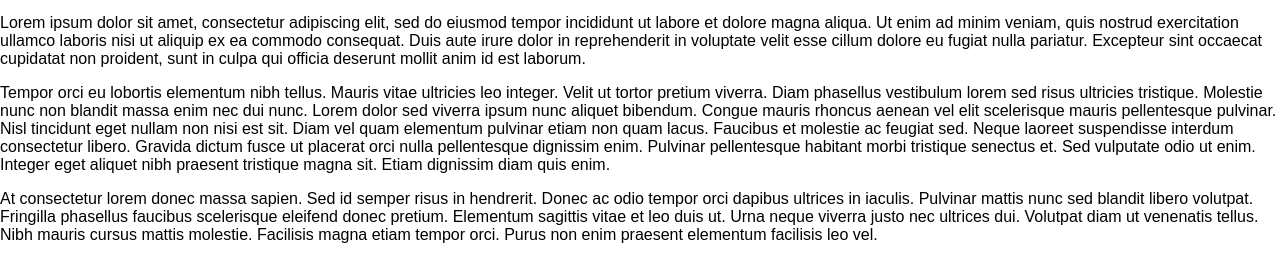
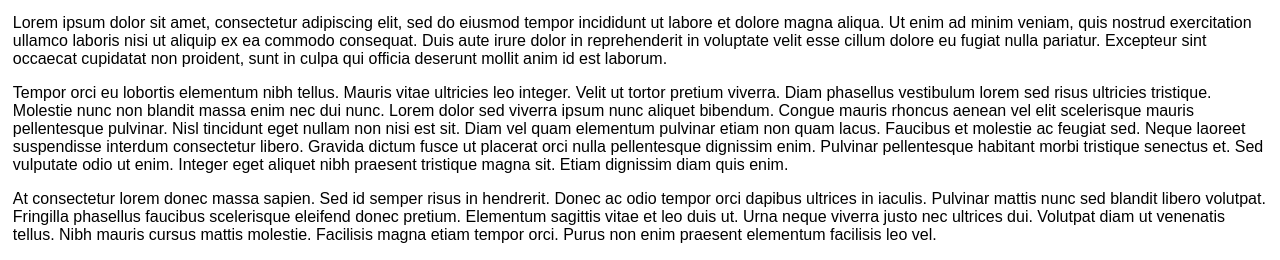
Before and after one commit to ds599/hobby-project, a plain HTML site: page index.html in a window 1280 px wide. Shown: the part 802-1062 px from the top of the page. Drawn offline with Linux system fonts and the light colour scheme.

Commit message:
increased margin for body text

```diff
--- a/styles.css
+++ b/styles.css
@@ -1,6 +1,6 @@
 body {
+    font-family: sans-serif;
     margin: 0;
-    font-family: sans-serif;
 }
 .hero {
     width: 100vw;
@@ -32,9 +32,11 @@ ul {
 .hero button {
     padding: 15px 30px;
     border-color: white;
-    background-color:transparent
-;
+    background-color:transparent;
     color: antiquewhite;
     border-radius: 8px;
     font-size: large;
 }
+main {
+    margin: 1vw;
+}
```
